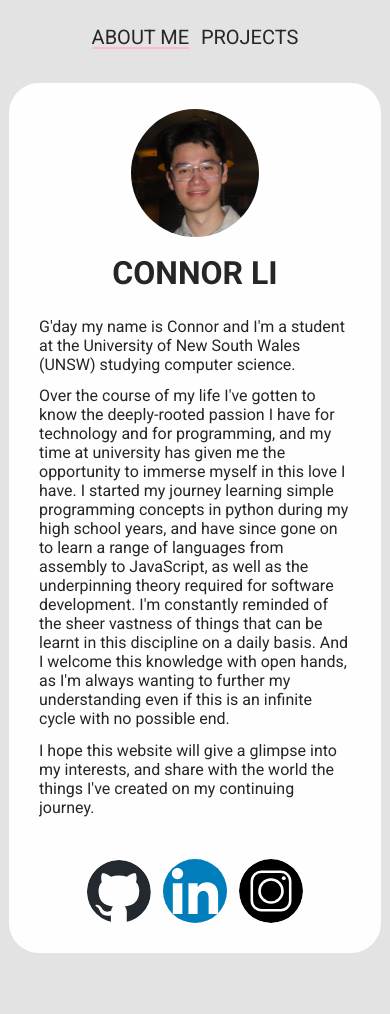
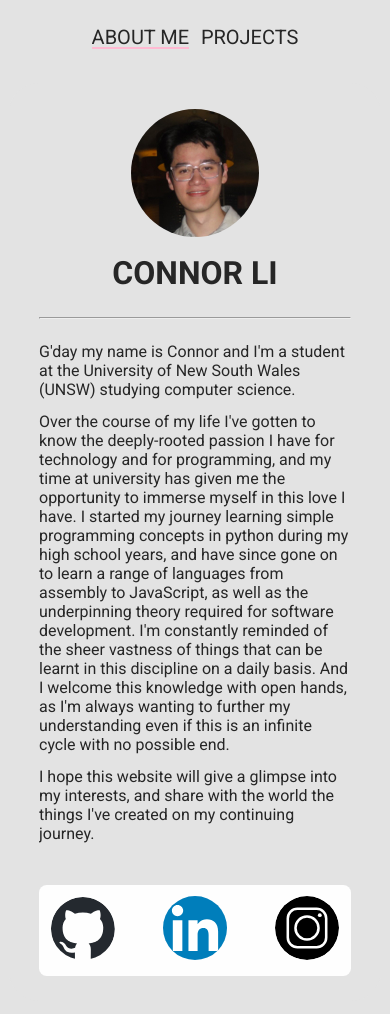
Before and after one commit to connorrli/portfolio-site, a website: page index.html in a window 390 px wide. Drawn offline with Linux system fonts and the light colour scheme.

Commit message:
Makes some changes to the layout for mobile devices.

```diff
--- a/css/style.css
+++ b/css/style.css
@@ -109,6 +109,10 @@ a {
     row-gap: 2vh;
 }
 
+#bio-hr {
+    display: none;
+}
+
 #home-page #about-me-blurb {
     display: flex;
     flex-direction: column;
@@ -146,3 +150,22 @@ a {
 .invisible {
     visibility: hidden;
 }
+
+@media (max-width: 512px) {
+    #page-content {
+        background-color: #e3e3e3;
+    }
+
+    #bio-hr {
+        display: block;
+        margin-bottom: 6vw;
+        color: inherit;
+    }
+
+    #socials {
+        background-color: #fefefe;
+        border-radius: 2vw;
+        padding: 3vw;
+        justify-content: space-between;
+    }
+}
--- a/index.html
+++ b/index.html
@@ -26,6 +26,8 @@
                         <img src="./img/photo-folio.jpg">
                         <h1>CONNOR LI</h1>
                     </div>
+
+                    <hr id="bio-hr" />
 
                     <div id="about-me-blurb">
                         <p>
```
